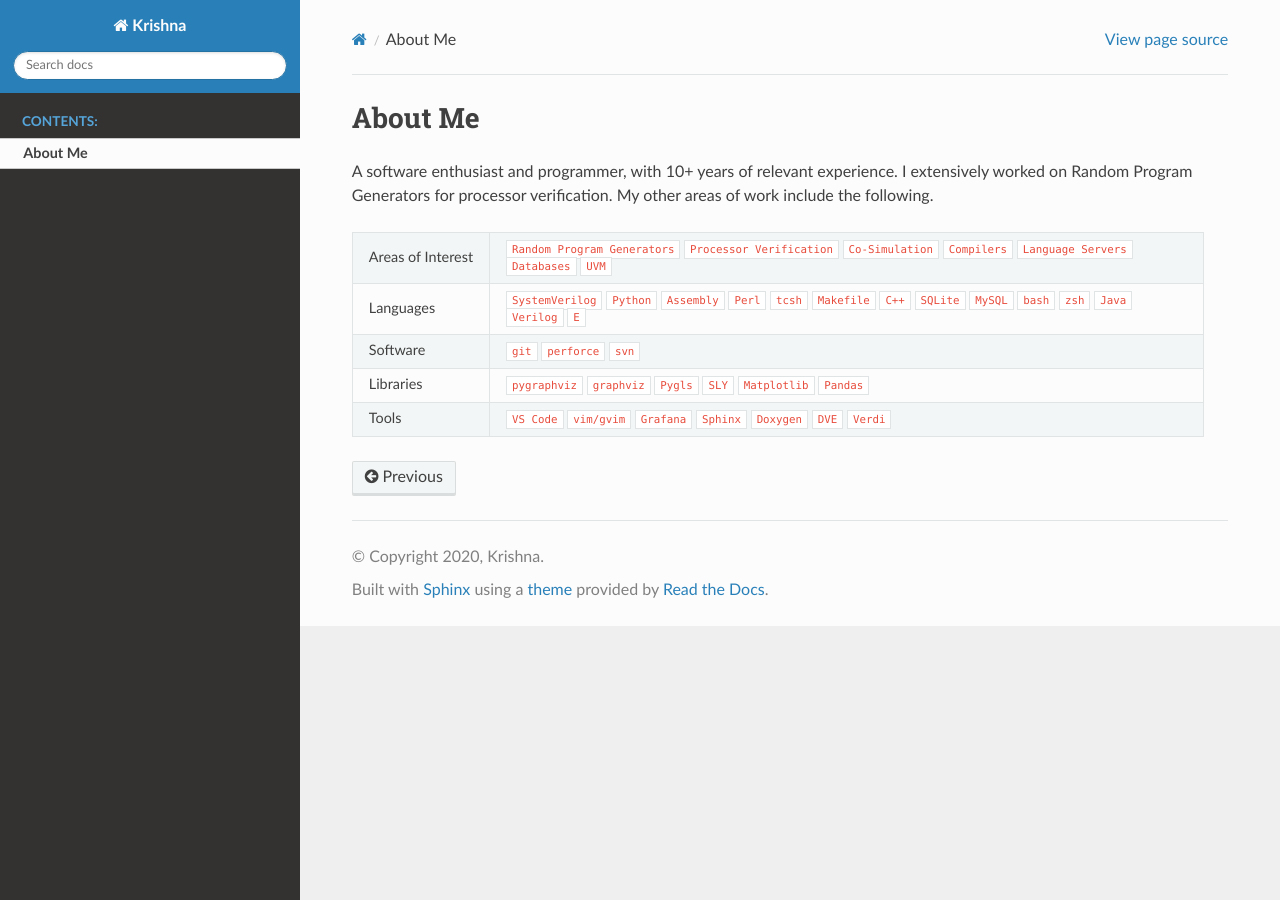
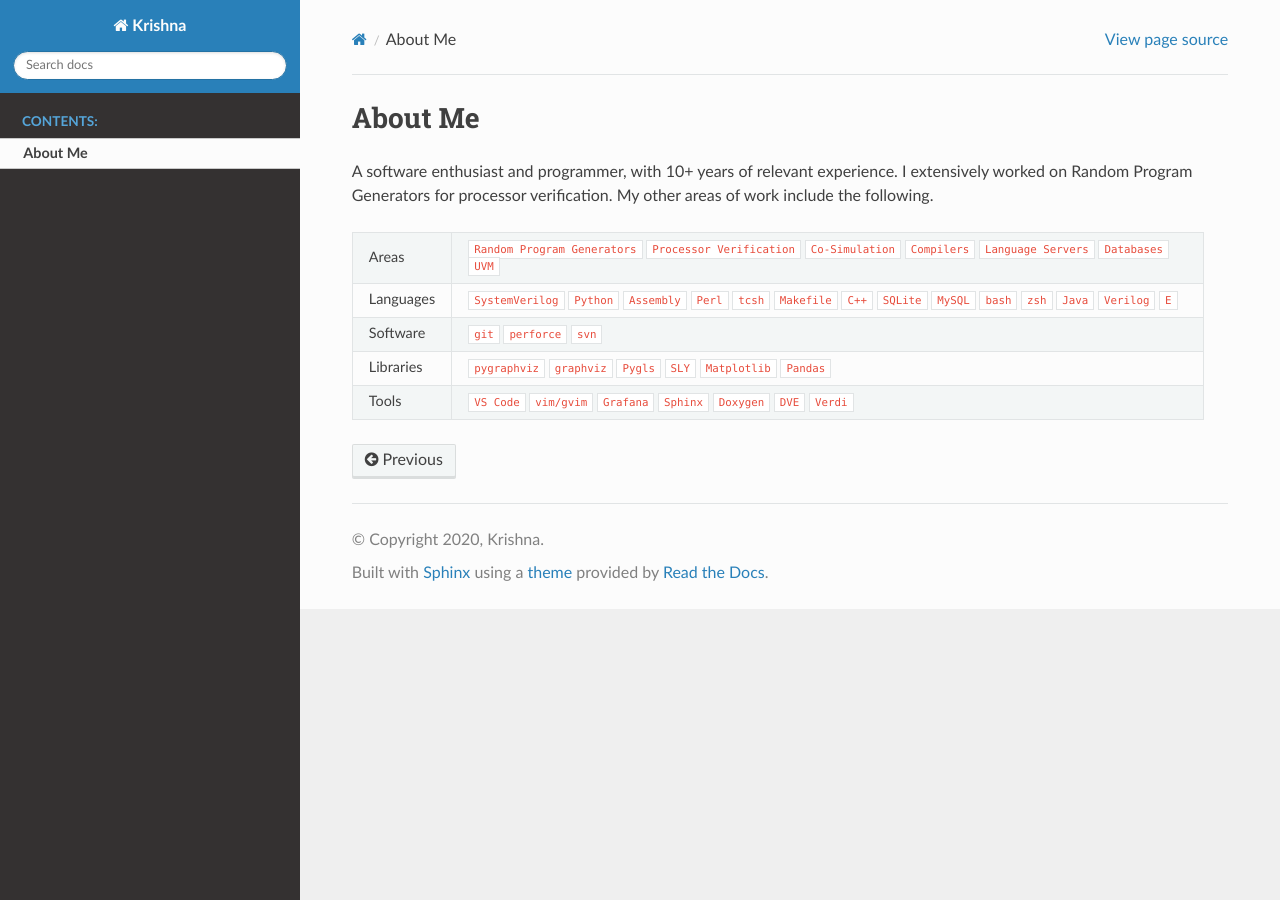
Before and after one commit to krishvk/krishvk.github.io, a Sphinx documentation site: the page built from docs/source/me.rst, in a window 1280 px wide. Built offline with Sphinx 7.4.7 and the Read the Docs theme 2.0.0, drawn with Linux system fonts in a browser that asks for light colours.

```diff
--- a/docs/source/me.rst
+++ b/docs/source/me.rst
@@ -5,9 +5,10 @@ A software enthusiast and programmer, with 10+ years of relevant experience. I e
 Random Program Generators for processor verification. My other areas of work include the following.
 
 .. csv-table::
+  :widths: 10, 1000
   :align: left
 
-  Areas of Interest, :code:`Random Program Generators` :code:`Processor Verification` :code:`Co-Simulation` :code:`Compilers` :code:`Language Servers` :code:`Databases` :code:`UVM`
+  Areas, :code:`Random Program Generators` :code:`Processor Verification` :code:`Co-Simulation` :code:`Compilers` :code:`Language Servers` :code:`Databases` :code:`UVM`
   Languages, :code:`SystemVerilog` :code:`Python` :code:`Assembly` :code:`Perl` :code:`tcsh` :code:`Makefile` :code:`C++` :code:`SQLite` :code:`MySQL` :code:`bash` :code:`zsh` :code:`Java` :code:`Verilog` :code:`E`
   Software, :code:`git` :code:`perforce` :code:`svn`
   Libraries, :code:`pygraphviz` :code:`graphviz` :code:`Pygls` :code:`SLY` :code:`Matplotlib` :code:`Pandas`
```
